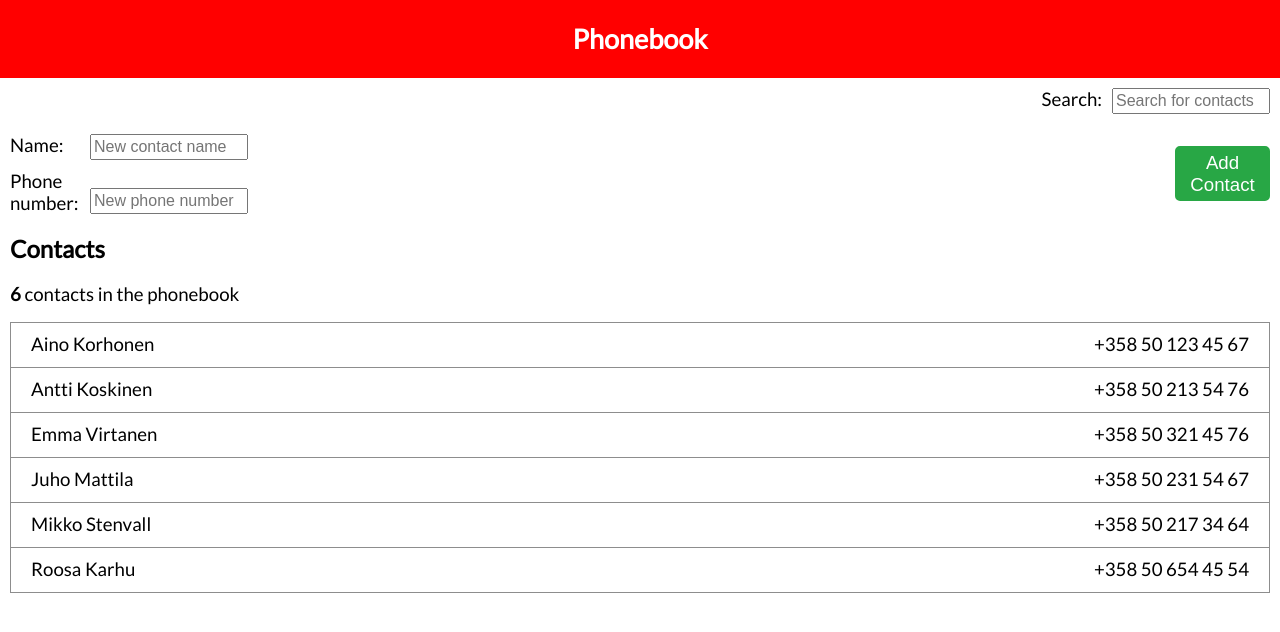
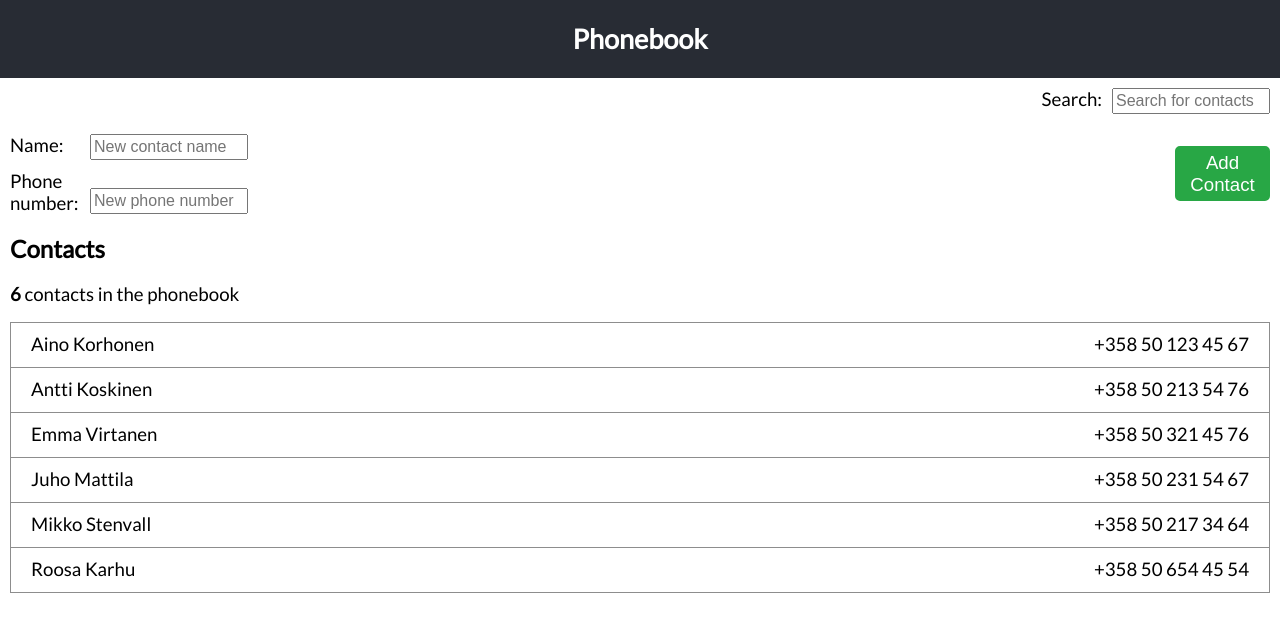
Before and after one commit to aherrerofdez/phonebook-react, a React (Create React App) app: page / in a window 1280 px wide. Shown: the top 632 px of the page. Built offline with nearby package versions, Linux system fonts and the light colour scheme.

Commit message:
reverse changes

```diff
--- a/src/App.css
+++ b/src/App.css
@@ -5,7 +5,7 @@
 }
 
 .header {
-  background-color: #FF0000;
+  background-color: #282c34;
   display: flex;
   justify-content: center;
   font-size: large;
```
